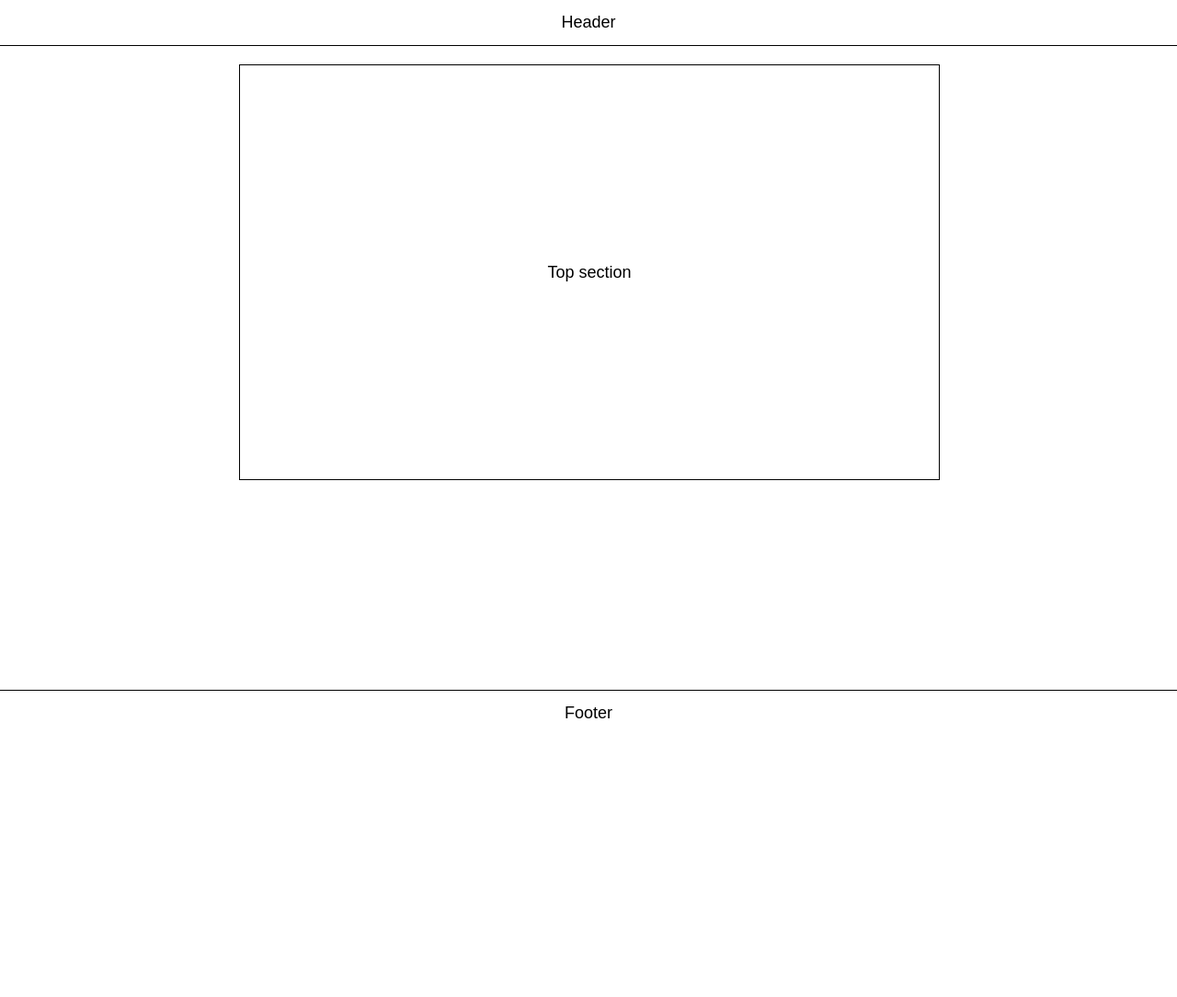
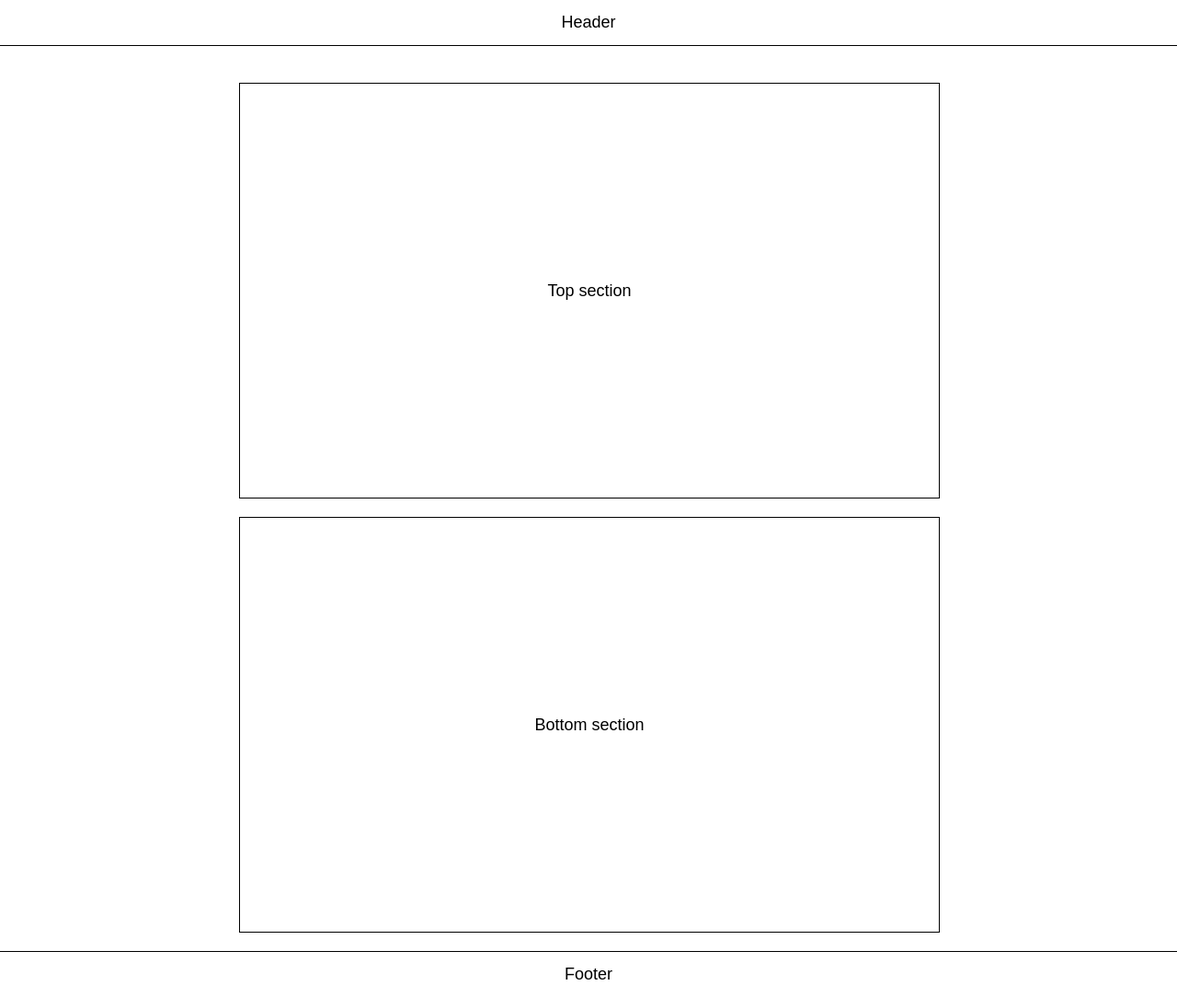
Before and after one commit to ooloo-io/github-flow-samshih331, a website: page src/index.html in a window 1280 px wide. Shown: the whole page at 92% size. Before the commit the page ends 800 px from the top, so only its background shows below. Drawn offline with nearby package versions, Linux system fonts and the light colour scheme.

Commit message:
Add bottom section

```diff
--- a/src/index.html
+++ b/src/index.html
@@ -4,8 +4,8 @@
 <head>
   <meta charset="utf-8">
 
-  <title>GitHub Pull Request Flow Course</title>
-  <meta name="description" content="GitHub Pull Request Flow Course">
+  <title>GitHub Flow Course</title>
+  <meta name="description" content="GitHub Flow Course">
   <meta name="author" content="Johannes Kettmann">
 
   <link rel="stylesheet" href="https://cdnjs.cloudflare.com/ajax/libs/normalize/8.0.1/normalize.min.css">
@@ -20,6 +20,9 @@
   <section class="section">
     Top section
   </section>
+  <section class="section">
+    Bottom section
+  </section>
 </main>
 <footer class="footer">
   Footer
--- a/src/styles.css
+++ b/src/styles.css
@@ -30,6 +30,7 @@ body {
 .section {
   height: 450px;
   width: 100%;
+  margin-top: 20px;
   display: flex;
   justify-content: center;
   align-items: center;
```
Lines whose indentation alone changed are shown as unchanged.
